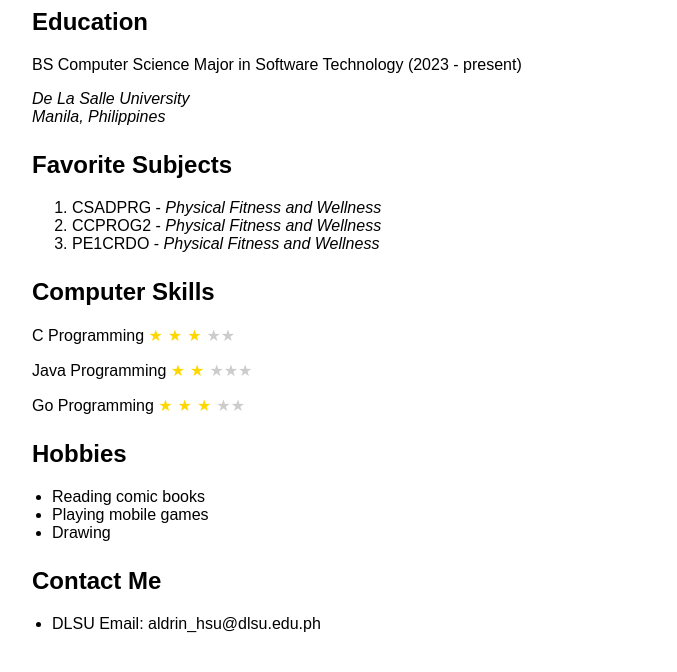
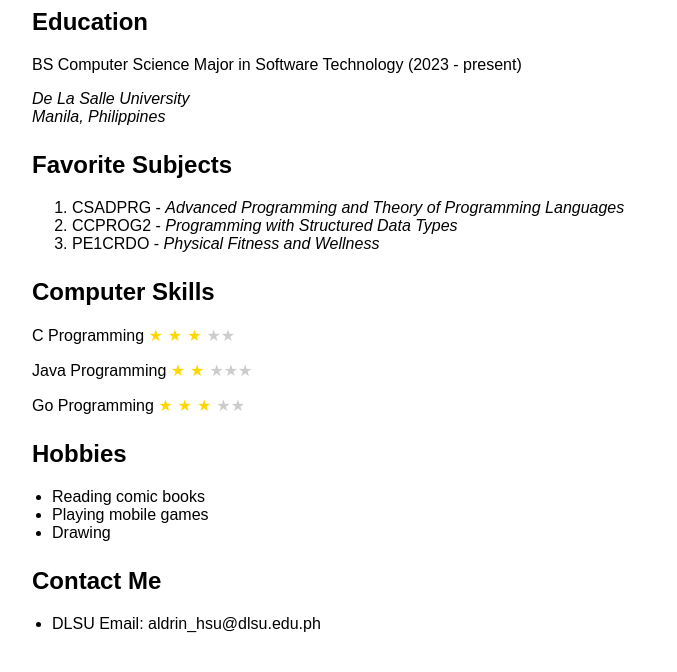
Before and after one commit to Sky282128/cv_hsu, a plain HTML site: page index.html in a window 1280 px wide. Shown: the part 182-854 px from the top of the page, without its empty margins (208-885 px from the left). Drawn offline with Linux system fonts and the light colour scheme.

Commit message:
pls work

```diff
--- a/index.html
+++ b/index.html
@@ -75,8 +75,8 @@
     <div class="section">
         <h2>Favorite Subjects</h2>
         <ol>
-            <li>CSADPRG - <span class="italicized">Physical Fitness and Wellness</span></li>
-            <li>CCPROG2 - <span class="italicized">Physical Fitness and Wellness</span></li>
+            <li>CSADPRG - <span class="italicized">Advanced Programming and Theory of Programming Languages</span></li>
+            <li>CCPROG2 - <span class="italicized">Programming with Structured Data Types</span></li>
             <li>PE1CRDO - <span class="italicized">Physical Fitness and Wellness</span></li>
         </ol>
     </div>
```
